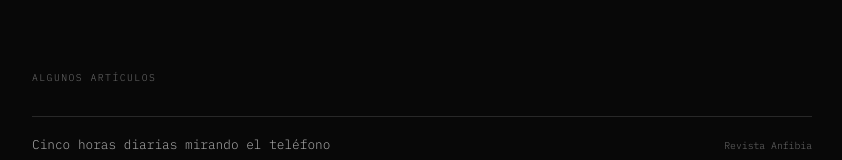
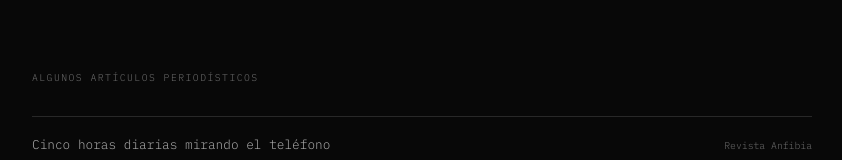
Before and after one commit to amarazzi/axel-is-bored, a Next.js app: page /about in a window 1280 px wide. Shown: the part 768-928 px from the top of the page, without its empty margins (218-1060 px from the left). Built offline with nearby package versions, Linux system fonts and the light colour scheme.

Commit message:
fix: update articles section title

```diff
--- a/src/components/AboutContent.tsx
+++ b/src/components/AboutContent.tsx
@@ -86,7 +86,7 @@ export function AboutContent() {
         {/* Artículos */}
         <div className="mt-24">
           <p className="mb-8 t-muted" style={{ fontSize: "0.65rem", letterSpacing: "0.15em", textTransform: "uppercase" }}>
-            Algunos artículos
+            Algunos artículos periodísticos
           </p>
           <div style={{ borderTop: "1px solid var(--theme-border)" }}>
             {articles.map((article) => (
```
